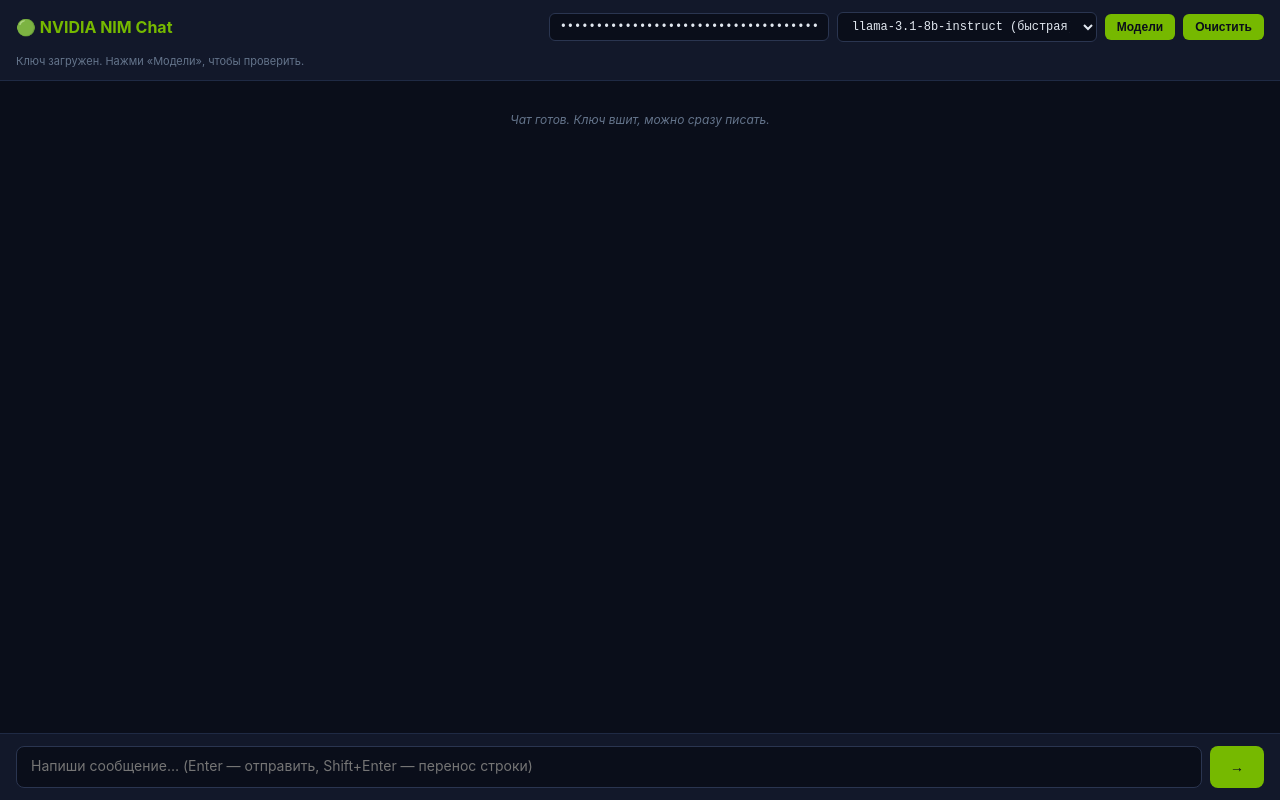
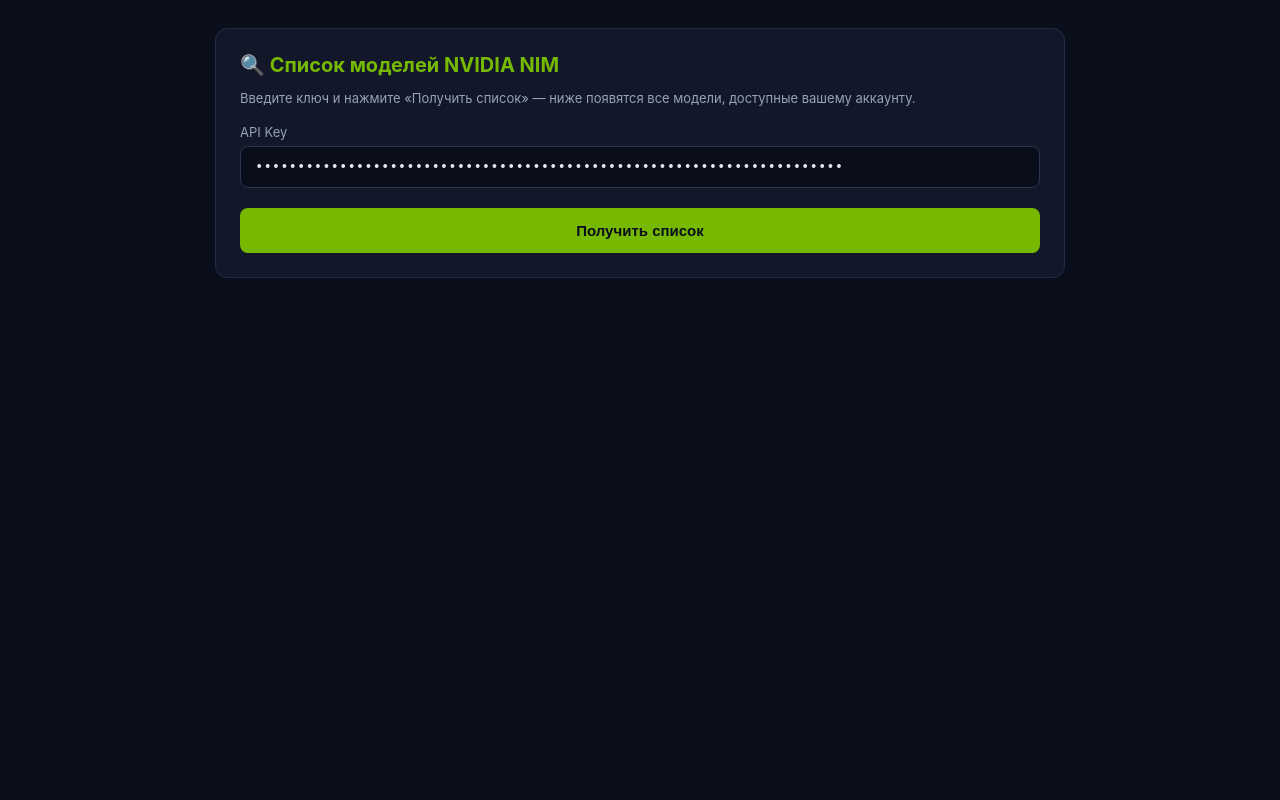
Before and after one commit to com-appI/ghost, a plain HTML site: page index.html in a window 1280 px wide. Drawn offline with Linux system fonts and the light colour scheme.

Commit message:
Revamp NVIDIA NIM Chat interface and styles
Updated HTML structure, styles, and functionality for NVIDIA NIM Chat interface. Changed title and added model list display.

```diff
--- a/index.html
+++ b/index.html
@@ -3,297 +3,108 @@
 <head>
     <meta charset="UTF-8">
     <meta name="viewport" content="width=device-width, initial-scale=1.0">
-<title>NVIDIA NIM Chat</title>
+    <title>Проверка моделей NVIDIA NIM</title>
     <style>
-  * { box-sizing: border-box; margin: 0; padding: 0; }
-  body {
-    font-family: -apple-system, BlinkMacSystemFont, "Segoe UI", Roboto, sans-serif;
-    background: #0a0e1a;
-    color: #e2e8f0;
-    height: 100vh;
-    display: flex;
-    flex-direction: column;
-  }
-  header {
-    background: #12182a;
-    padding: 12px 16px;
-    border-bottom: 1px solid #1f2a44;
-    display: flex;
-    flex-wrap: wrap;
-    gap: 8px;
-    align-items: center;
-  }
-  header h1 {
-    font-size: 16px;
-    color: #76b900;
-    margin-right: auto;
-    white-space: nowrap;
-  }
-  header input, header select {
-    padding: 6px 10px;
-    background: #0a0e1a;
-    border: 1px solid #2a3550;
-    border-radius: 6px;
-    color: #e2e8f0;
-    font-size: 12px;
-    font-family: monospace;
-  }
-  header input { width: 280px; }
-  header select { max-width: 260px; }
-  header button {
-    padding: 6px 12px;
-    background: #76b900;
-    color: #0a0e1a;
-    border: none;
-    border-radius: 6px;
-    font-weight: 600;
-    cursor: pointer;
-    font-size: 12px;
-  }
-  header button:hover { background: #8fd400; }
-  #status {
-    width: 100%;
-    font-size: 11px;
-    color: #64748b;
-    padding-top: 4px;
-  }
-  #status.ok { color: #10b981; }
-  #status.err { color: #ef4444; }
-
-  #chat {
-    flex: 1;
-    overflow-y: auto;
-    padding: 20px;
-    display: flex;
-    flex-direction: column;
-    gap: 12px;
-  }
-  .msg {
-    max-width: 80%;
-    padding: 10px 14px;
-    border-radius: 12px;
-    font-size: 14px;
-    line-height: 1.5;
-    white-space: pre-wrap;
-    word-break: break-word;
-  }
-  .msg.user {
-    align-self: flex-end;
-    background: #2563eb;
-    color: #fff;
-    border-bottom-right-radius: 4px;
-  }
-  .msg.bot {
-    align-self: flex-start;
-    background: #1e293b;
-    border: 1px solid #2a3550;
-    border-bottom-left-radius: 4px;
-  }
-  .msg.err {
-    align-self: flex-start;
-    background: #450a0a;
-    border: 1px solid #ef4444;
-    color: #fecaca;
-  }
-  .msg.sys {
-    align-self: center;
-    background: transparent;
-    color: #64748b;
-    font-size: 12px;
-    font-style: italic;
-  }
-
-  #inputBar {
-    display: flex;
-    padding: 12px 16px;
-    background: #12182a;
-    border-top: 1px solid #1f2a44;
-    gap: 8px;
-  }
-  #inputBar textarea {
-    flex: 1;
-    padding: 10px 14px;
-    background: #0a0e1a;
-    border: 1px solid #2a3550;
-    border-radius: 8px;
-    color: #e2e8f0;
-    font-size: 14px;
-    font-family: inherit;
-    resize: none;
-    max-height: 120px;
-    min-height: 42px;
-  }
-  #inputBar textarea:focus { outline: none; border-color: #76b900; }
-  #inputBar button {
-    padding: 0 20px;
-    background: #76b900;
-    color: #0a0e1a;
-    border: none;
-    border-radius: 8px;
-    font-weight: 700;
-    cursor: pointer;
-    font-size: 14px;
-  }
-  #inputBar button:disabled { opacity: 0.4; cursor: not-allowed; }
-  #inputBar button:hover:not(:disabled) { background: #8fd400; }
+        body { font-family: -apple-system, BlinkMacSystemFont, "Segoe UI", Roboto, sans-serif; background: #0a0e1a; color: #e2e8f0; padding: 20px; box-sizing: border-box; }
+        .card { max-width: 800px; margin: 0 auto; background: #12182a; border-radius: 12px; padding: 24px; border: 1px solid #1f2a44; }
+        h1 { font-size: 20px; color: #76b900; margin-top: 0; }
+        label { display: block; font-size: 13px; color: #94a3b8; margin-bottom: 6px; margin-top: 18px; }
+        input { width: 100%; padding: 12px 14px; background: #0a0e1a; border: 1px solid #2a3550; border-radius: 8px; color: #e2e8f0; font-size: 14px; font-family: monospace; box-sizing: border-box; }
+        input:focus { outline: none; border-color: #76b900; }
+        button { width: 100%; padding: 14px; margin-top: 20px; background: #76b900; color: #0a0e1a; border: none; border-radius: 8px; font-size: 15px; font-weight: 700; cursor: pointer; }
+        button:hover { background: #8fd400; }
+        button:disabled { opacity: 0.5; cursor: not-allowed; }
+        #status { margin-top: 20px; padding: 14px; border-radius: 8px; font-size: 14px; display: none; }
+        #status.ok { background: #064e3b; border: 1px solid #10b981; color: #a7f3d0; display: block; }
+        #status.err { background: #450a0a; border: 1px solid #ef4444; color: #fecaca; display: block; }
+        #status.loading { background: #1e3a5f; border: 1px solid #3b82f6; color: #bfdbfe; display: block; }
+        #modelList { margin-top: 16px; max-height: 400px; overflow-y: auto; background: #0a0e1a; border-radius: 8px; padding: 12px; font-family: monospace; font-size: 13px; line-height: 1.8; display: none; }
+        .model-item { padding: 4px 0; border-bottom: 1px solid #1f2a44; }
+        .model-item:last-child { border-bottom: none; }
+        .model-id { color: #76b900; }
+        .model-owner { color: #64748b; font-size: 11px; }
     </style>
 </head>
 <body>
+    <div class="card">
+        <h1>🔍 Список моделей NVIDIA NIM</h1>
+        <p style="color: #94a3b8; font-size: 13px; margin-bottom: 0;">Введите ключ и нажмите «Получить список» — ниже появятся все модели, доступные вашему аккаунту.</p>
 
-<header>
-  <h1>🟢 NVIDIA NIM Chat</h1>
-  <input id="keyInput" type="password"
-         value="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"
-         placeholder="nvapi-..." />
-  <select id="modelSelect">
-    <option value="meta/llama-3.1-8b-instruct">llama-3.1-8b-instruct (быстрая)</option>
-    <option value="meta/llama-3.1-70b-instruct">llama-3.1-70b-instruct</option>
-    <option value="meta/llama-3.3-70b-instruct">llama-3.3-70b-instruct</option>
-    <option value="nvidia/llama-3.1-nemotron-70b-instruct">nemotron-70b-instruct</option>
-    <option value="mistralai/mistral-7b-instruct-v0.3">mistral-7b-instruct</option>
-    <option value="qwen/qwen2.5-7b-instruct">qwen2.5-7b-instruct</option>
-  </select>
-  <button onclick="loadModels()">Модели</button>
-  <button onclick="clearChat()">Очистить</button>
-  <div id="status">Ключ загружен. Нажми «Модели», чтобы проверить.</div>
-</header>
+        <label for="keyInput">API Key</label>
+        <input type="password" id="keyInput" value="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" spellcheck="false">
 
-<div id="chat">
-  <div class="msg sys">Чат готов. Ключ вшит, можно сразу писать.</div>
-</div>
+        <button id="loadBtn" onclick="loadModels()">Получить список</button>
 
-<div id="inputBar">
-  <textarea id="userInput" rows="1" placeholder="Напиши сообщение… (Enter — отправить, Shift+Enter — перенос строки)"></textarea>
-  <button id="sendBtn" onclick="sendMessage()">→</button>
+        <div id="status"></div>
+        <div id="modelList"></div>
     </div>
 
     <script>
-  const API_BASE = "https://integrate.api.nvidia.com/v1";
-  const chat = document.getElementById("chat");
-  const input = document.getElementById("userInput");
-  const sendBtn = document.getElementById("sendBtn");
-  const statusEl = document.getElementById("status");
-  let history = [];
+        async function loadModels() {
+            const key = document.getElementById('keyInput').value.trim();
+            const btn = document.getElementById('loadBtn');
+            const status = document.getElementById('status');
+            const listEl = document.getElementById('modelList');
 
-  function setStatus(text, cls = "") {
-    statusEl.textContent = text;
-    statusEl.className = cls;
+            if (!key) {
+                status.className = 'err';
+                status.textContent = '❌ Введите ключ.';
+                status.style.display = 'block';
+                return;
             }
 
-  function addMsg(text, role) {
-    const div = document.createElement("div");
-    div.className = "msg " + role;
-    div.textContent = text;
-    chat.appendChild(div);
-    chat.scrollTop = chat.scrollHeight;
-    return div;
-  }
-
-  function clearChat() {
-    chat.innerHTML = '<div class="msg sys">Чат очищен.</div>';
-    history = [];
-  }
-
-  async function loadModels() {
-    const key = document.getElementById("keyInput").value.trim();
-    if (!key) { setStatus("❌ Нет ключа", "err"); return; }
-    setStatus("⏳ Проверяю ключ…");
-    try {
-      const r = await fetch(API_BASE + "/models", {
-        headers: { "Authorization": "Bearer " + key, "Accept": "application/json" }
-      });
-      const data = await r.json();
-      if (r.ok) {
-        setStatus(`✅ Ключ рабочий. Доступно моделей: ${data.data?.length ?? 0}`, "ok");
-        // Заполняем селект реальными моделями
-        const select = document.getElementById("modelSelect");
-        select.innerHTML = "";
-        (data.data || []).slice(0, 50).forEach(m => {
-          const opt = document.createElement("option");
-          opt.value = m.id;
-          opt.textContent = m.id;
-          select.appendChild(opt);
-        });
-        // Пробуем выбрать llama
-        const llama = [...select.options].find(o => o.value.includes("llama-3.1-8b"));
-        if (llama) select.value = llama.value;
-      } else {
-        setStatus(`❌ Ошибка ${r.status}: ${data.message || data.error || 'см. консоль'}`, "err");
-        console.error(data);
-      }
-    } catch (e) {
-      setStatus("❌ Сеть/CORS: " + e.message, "err");
-    }
-  }
-
-  async function sendMessage() {
-    const text = input.value.trim();
-    const key = document.getElementById("keyInput").value.trim();
-    const model = document.getElementById("modelSelect").value;
-    if (!text) return;
-    if (!key) { setStatus("❌ Нет ключа", "err"); return; }
-
-    addMsg(text, "user");
-    input.value = "";
-    input.style.height = "auto";
-    history.push({ role: "user", content: text });
-
-    sendBtn.disabled = true;
-    const botMsg = addMsg("…", "bot");
-    botMsg.textContent = "▍";
+            btn.disabled = true;
+            btn.textContent = 'Загружаю…';
+            status.className = 'loading';
+            status.textContent = '⏳ Запрос к NVIDIA API…';
+            status.style.display = 'block';
+            listEl.style.display = 'none';
 
             try {
-      const r = await fetch(API_BASE + "/chat/completions", {
-        method: "POST",
+                const r = await fetch('https://integrate.api.nvidia.com/v1/models', {
                     headers: {
-          "Authorization": "Bearer " + key,
-          "Content-Type": "application/json",
-          "Accept": "application/json"
-        },
-        body: JSON.stringify({
-          model: model,
-          messages: history,
-          temperature: 0.7,
-          max_tokens: 1024,
-          stream: false
-        })
+                        'Authorization': 'Bearer ' + key,
+                        'Accept': 'application/json'
+                    }
                 });
 
                 const data = await r.json();
 
-      if (!r.ok) {
-        botMsg.className = "msg err";
-        botMsg.textContent = `❌ ${r.status}: ${data.message || data.error?.message || JSON.stringify(data).slice(0, 300)}`;
-        setStatus(`❌ Ошибка ${r.status}`, "err");
-        return;
+                if (r.ok) {
+                    const models = data.data || [];
+                    status.className = 'ok';
+                    status.textContent = `✅ Ключ рабочий. Доступно моделей: ${models.length}`;
+                    status.style.display = 'block';
+
+                    if (models.length === 0) {
+                        listEl.innerHTML = '<div style="color:#94a3b8; padding:12px;">Список пуст — возможно, у ключа нет доступа ни к одной модели.</div>';
+                    } else {
+                        listEl.innerHTML = models.map(m => `
+                            <div class="model-item">
+                                <span class="model-id">${escapeHtml(m.id)}</span>
+                                <span class="model-owner">— ${escapeHtml(m.owned_by || '—')}</span>
+                            </div>
+                        `).join('');
                     }
-
-      const reply = data.choices?.[0]?.message?.content || "(пустой ответ)";
-      botMsg.textContent = reply;
-      history.push({ role: "assistant", content: reply });
-      setStatus(`✅ ${model} • токенов: ${data.usage?.total_tokens ?? "?"}`, "ok");
+                    listEl.style.display = 'block';
+                } else {
+                    status.className = 'err';
+                    status.textContent = `❌ Ошибка ${r.status}: ${data.message || data.error?.message || JSON.stringify(data)}`;
+                    status.style.display = 'block';
+                }
             } catch (e) {
-      botMsg.className = "msg err";
-      botMsg.textContent = "❌ Сеть/CORS: " + e.message;
-      setStatus("❌ Сеть/CORS", "err");
+                status.className = 'err';
+                status.textContent = '❌ Сеть/CORS: ' + e.message + '\n\nЕсли это CORS — откройте консоль (F12), скопируйте cURL-команду и выполните в терминале.';
+                status.style.display = 'block';
             } finally {
-      sendBtn.disabled = false;
-      input.focus();
-      chat.scrollTop = chat.scrollHeight;
+                btn.disabled = false;
+                btn.textContent = 'Получить список';
             }
         }
 
-  input.addEventListener("keydown", (e) => {
-    if (e.key === "Enter" && !e.shiftKey) {
-      e.preventDefault();
-      sendMessage();
+        function escapeHtml(s) {
+            return String(s).replace(/[&<>"']/g, c => ({'&':'&amp;','<':'&lt;','>':'&gt;','"':'&quot;',"'":'&#39;'}[c]));
         }
-  });
-
-  input.addEventListener("input", () => {
-    input.style.height = "auto";
-    input.style.height = Math.min(input.scrollHeight, 120) + "px";
-  });
     </script>
 </body>
 </html>
```
Lines whose indentation alone changed are shown as unchanged.
